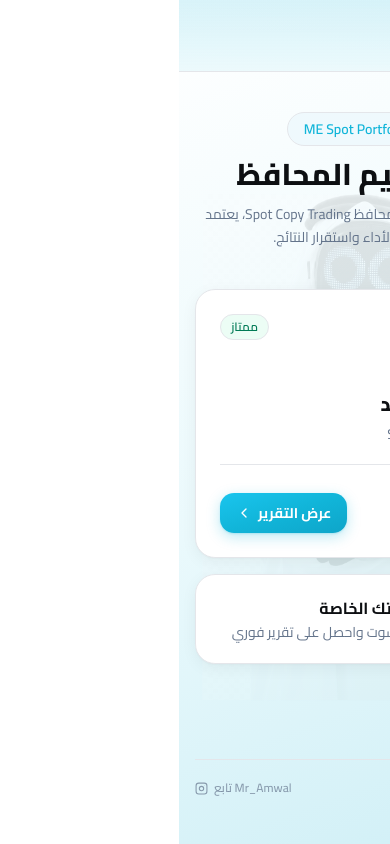
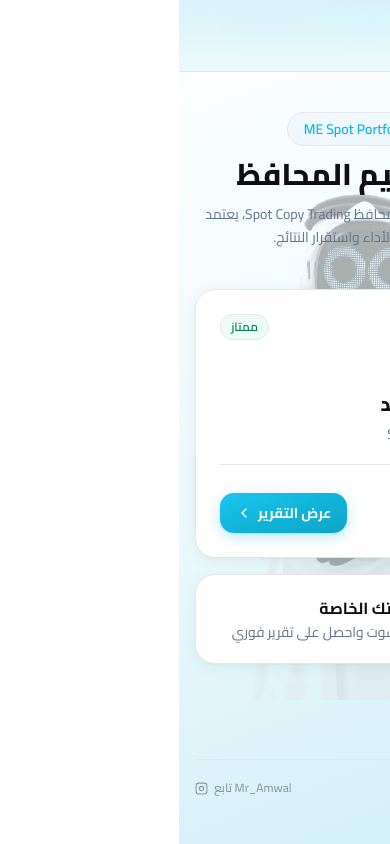
Before and after one commit to haimoreah/PortfolioTest, a Next.js app: page / in a window 390 px wide. Built offline with nearby package versions, Linux system fonts and the light colour scheme.

Commit message:
feat: proper bg removal + clear watermark opacity

```diff
--- a/src/app/globals.css
+++ b/src/app/globals.css
@@ -158,14 +158,13 @@ body {
   z-index: 0;
   pointer-events: none;
   user-select: none;
-  mix-blend-mode: multiply;
-  opacity: 0.18;
+  opacity: 0.55;
 }
 
 @media (max-width: 768px) {
   .brand-watermark {
     height: 60vh;
-    opacity: 0.10;
+    opacity: 0.30;
   }
 }
 
```
Also changed, not shown: public/brand/character.png.
